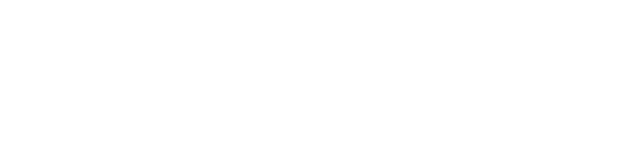
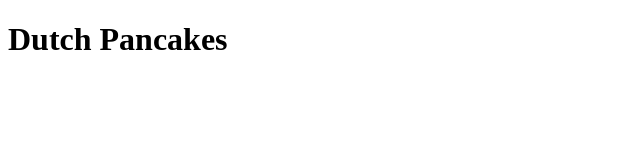
Before and after one commit to kleinebossie/odin-recipes, a plain HTML site: page recipes/dutch-pancakes.html in a window 1280 px wide. Shown: the whole page, without its empty margins (0-640 px from the left). Drawn offline with Linux system fonts and the light colour scheme.

Commit message:
add html boilerplate to dutch-pancakes.html

```diff
--- a/recipes/dutch-pancakes.html
+++ b/recipes/dutch-pancakes.html
@@ -1 +1,11 @@
 <!doctype html>
+
+<html>
+  <head>
+    <meta charset="utf-8">
+    <title>Dutch Pancakes</title>
+  </head>
+  <body>
+    <h1>Dutch Pancakes</h1>
+  </body>
+</html>
```
